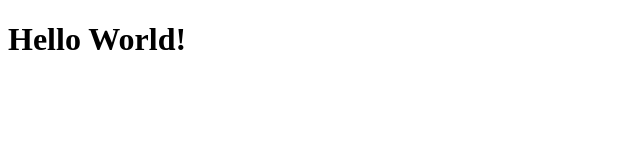
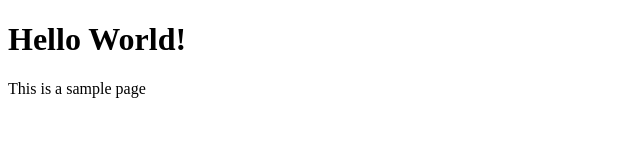
Before and after one commit to nishant1934/demo-repo, a plain HTML site: page index.html in a window 1280 px wide. Shown: the whole page, without its empty margins (0-640 px from the left). Drawn offline with Linux system fonts and the light colour scheme.

Commit message:
Updated index.html
Added a paragraph.
--It is to test writing better commit messages.
--Let's see if this works.

```diff
--- a/index.html
+++ b/index.html
@@ -4,4 +4,5 @@
 </head>
 <body>
     <h1>Hello World!</h1>
+    <p>This is a sample page</p>
 </body>
```
